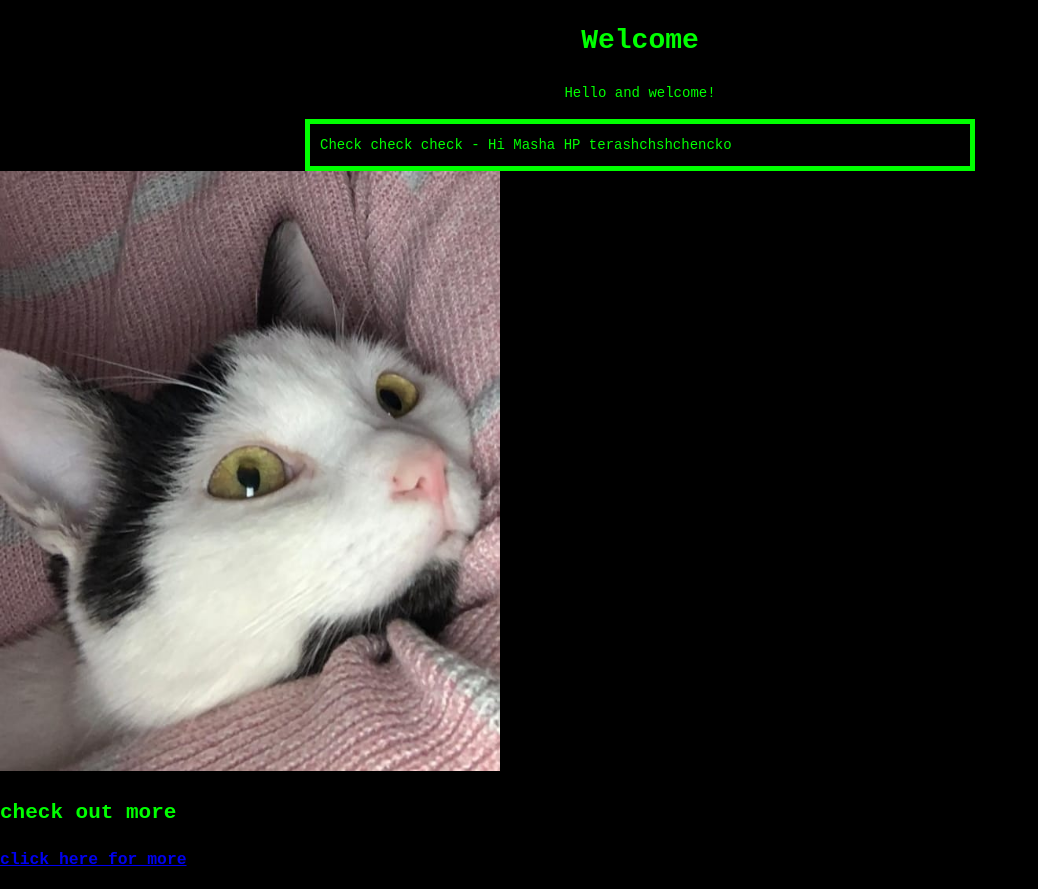
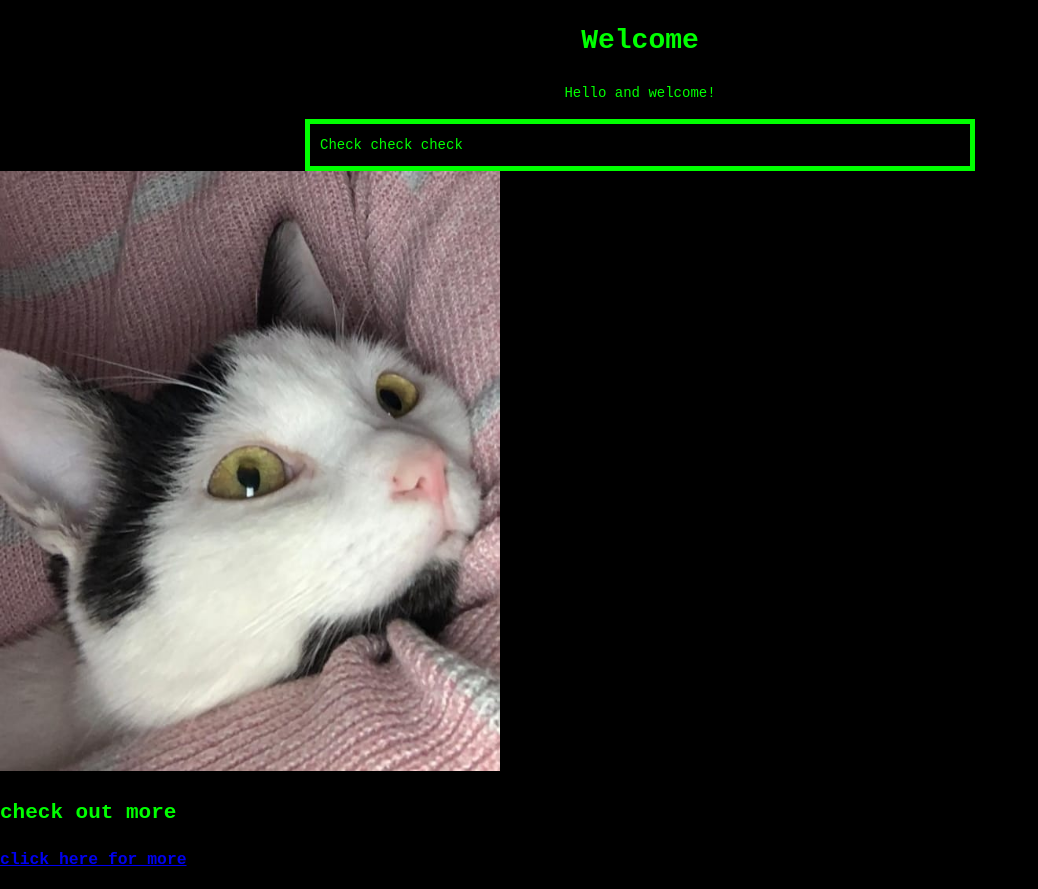
Before and after one commit to shoazboham/shoazboham.github.io, a plain HTML site: page index.html in a window 1280 px wide. Shown: the whole page, without its empty margins (0-1038 px from the left). Drawn offline with Linux system fonts and the light colour scheme.

Commit message:
Update index.html

```diff
--- a/index.html
+++ b/index.html
@@ -53,7 +53,7 @@
 <div>
 <p>Hello and welcome!</p>
 </div>
-<div class="center"><p1>Check check check - Hi Masha HP terashchshchencko</p1></div>
+<div class="center"><p1>Check check check</p1></div>
 <div><img src="satan.jpeg" alt="S A T A N" width="500" height="600"></div>
 <h2>check out more</h2>
 <a href="./about.html"><h3>click here for more</h3>
```
